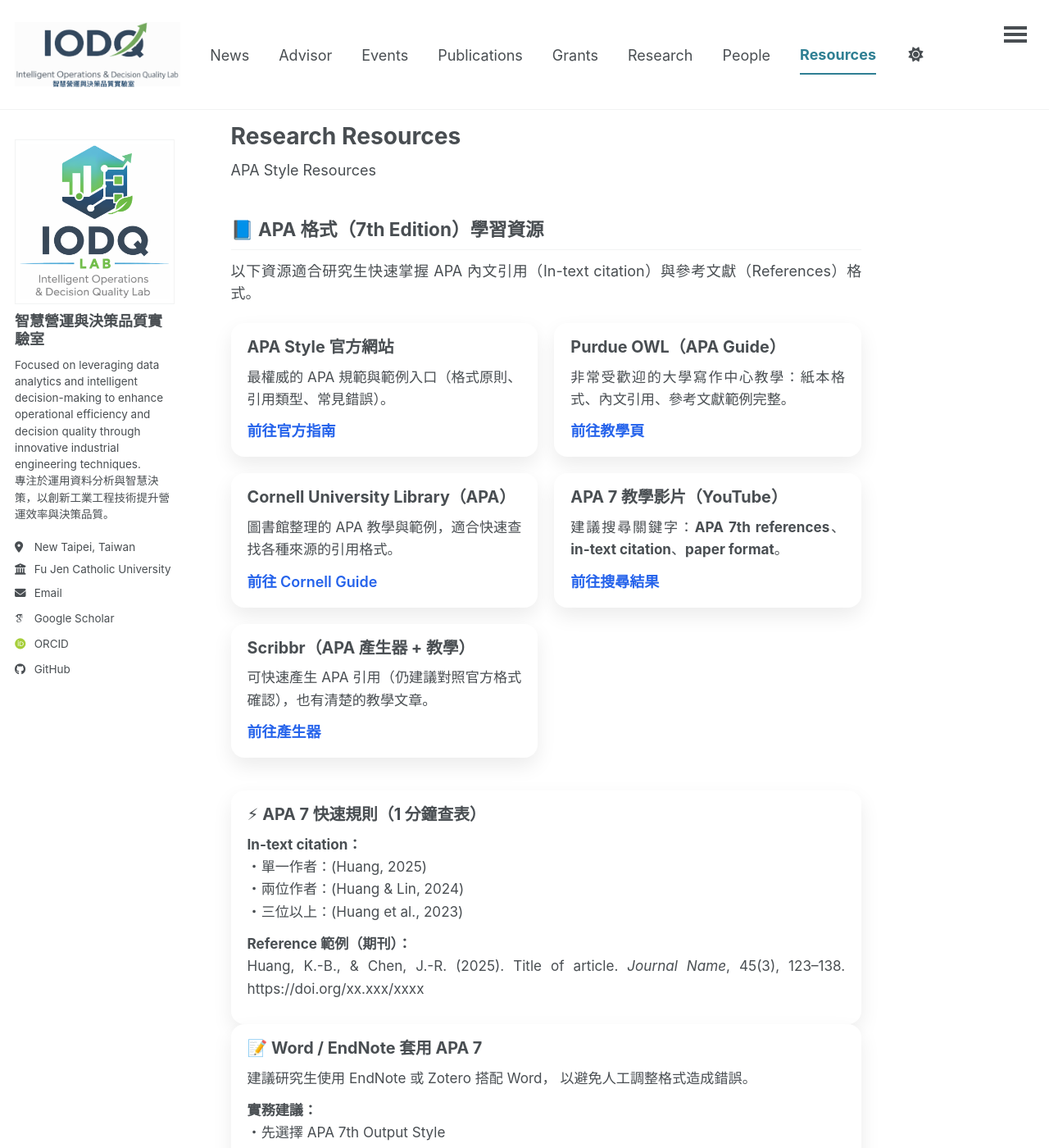
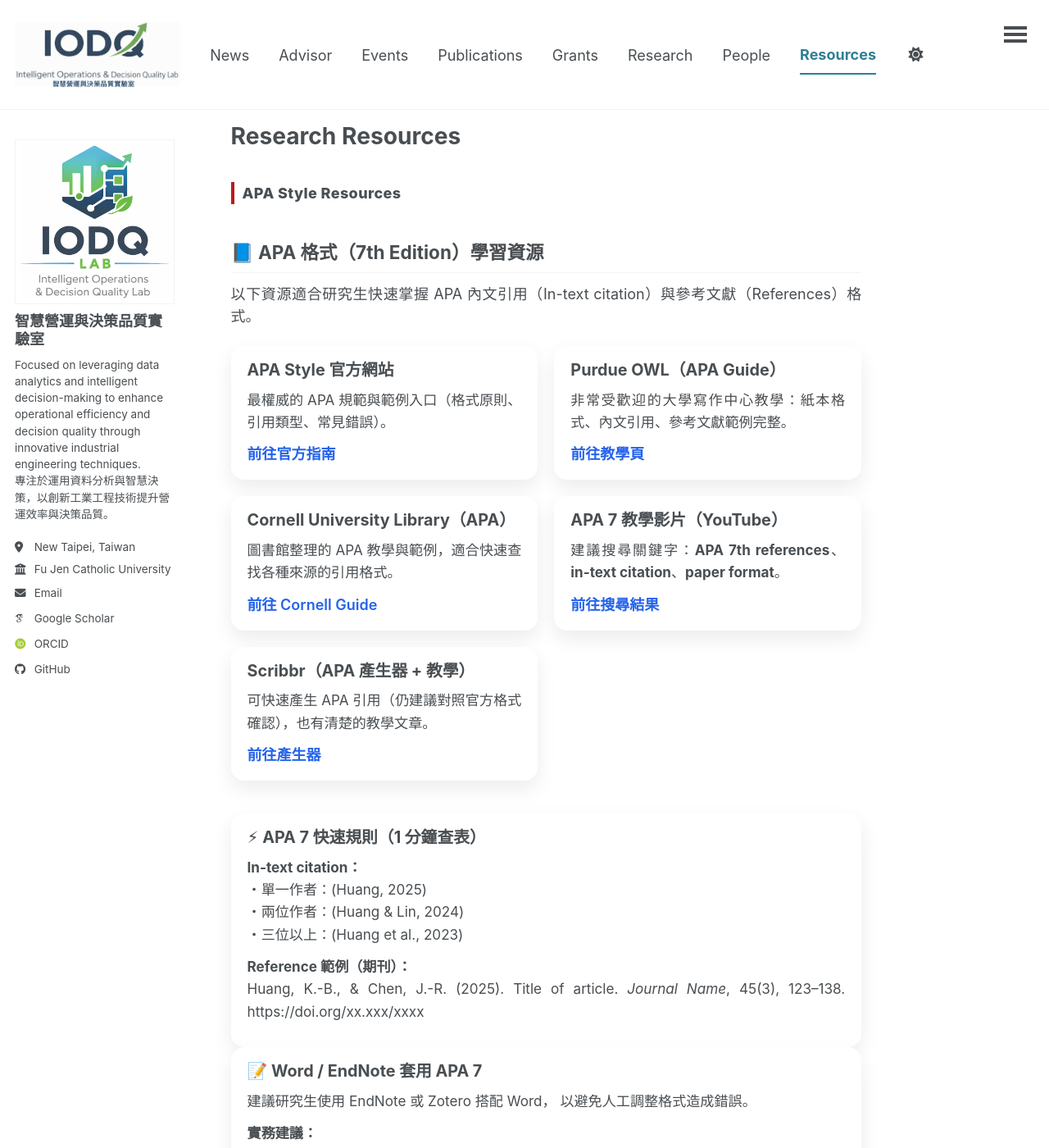
Before and after one commit to kbhuang188/kbhuang188.github.io, a Jekyll site: the page built from _pages/resources.md, in a window 1280 px wide and 1400 px high. Shown: the whole window at 82% size. Built offline with Jekyll 4.4.1, drawn with Linux system fonts in a browser that asks for light colours; some web fonts are replaced; a script bundle is joined from its source files by our own code; library files that are not in the unit come from our copies.

Commit message:
Update main.scss

```diff
--- a/assets/css/main.scss
+++ b/assets/css/main.scss
@@ -453,3 +453,11 @@
 .resource-card a:hover {
   text-decoration: underline;
 }
+
+.section-header{
+  font-weight: 800;
+  letter-spacing: .4px;
+  margin: 28px 0 12px;
+  padding-left: 10px;
+  border-left: 4px solid #b91c1c; /* 可改你主色 */
+}
```
